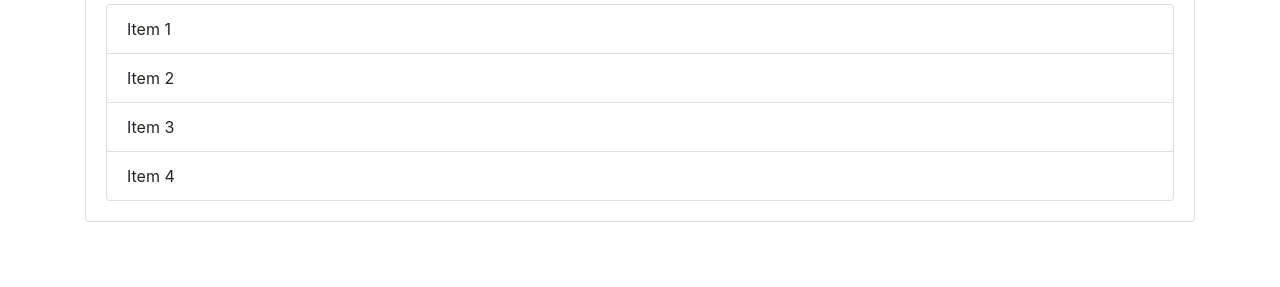
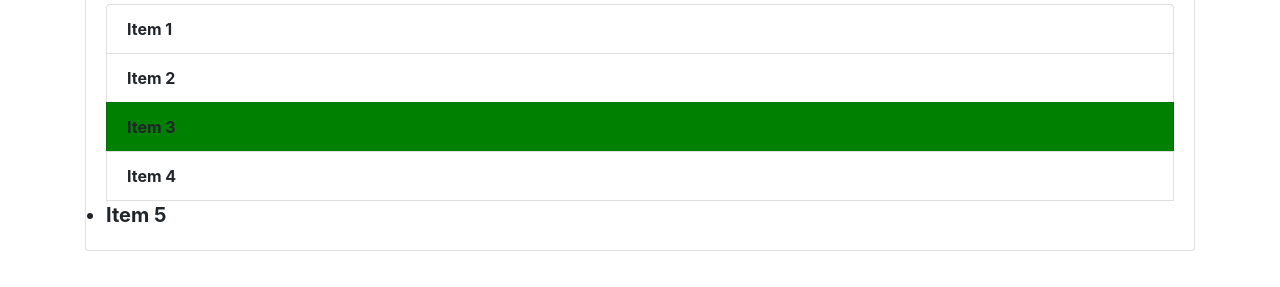
Before and after one commit to Proton05/newrep, a plain HTML site: page index.html in a window 1280 px wide. Shown: the part 273-560 px from the top of the page. Drawn offline with nearby package versions, Linux system fonts and the light colour scheme.

Commit message:
4th commit

```diff
--- a/demo.js
+++ b/demo.js
@@ -1 +1,17 @@
-console.log("hbsdh");
+// script.js
+
+window.onload = function() {
+    // Set green background color for the 3rd element in the list
+    var thirdElement = document.getElementById('items').getElementsByTagName('li')[2];
+    thirdElement.style.backgroundColor = 'green';
+
+    // Make all elements in the list have bold font
+    var listItems = document.getElementById('items').getElementsByTagName('li');
+    for (var i = 0; i < listItems.length; i++) {
+      listItems[i].style.fontWeight = 'bold';
+    }
+
+  var elementsByTagName = document.getElementById('items').getElementsByTagName('li');
+  var newLiElementByTagName = elementsByTagName[elementsByTagName.length - 1]; // Get the last li element
+  newLiElementByTagName.style.fontSize = '20px'; // Change the font size to 20 pixels
+  };
--- a/index.html
+++ b/index.html
@@ -1,3 +1,4 @@
+<!-- Your HTML file -->
 
 <!DOCTYPE html>
 <html lang="en">
@@ -27,6 +28,7 @@
         <li class="list-group-item">Item 2</li>
         <li class="list-group-item">Item 3</li>
         <li class="list-group-item">Item 4</li>
+        <li>Item 5</li>
       </ul>
     </div>
   </div>
```
Lines whose indentation alone changed are shown as unchanged.
